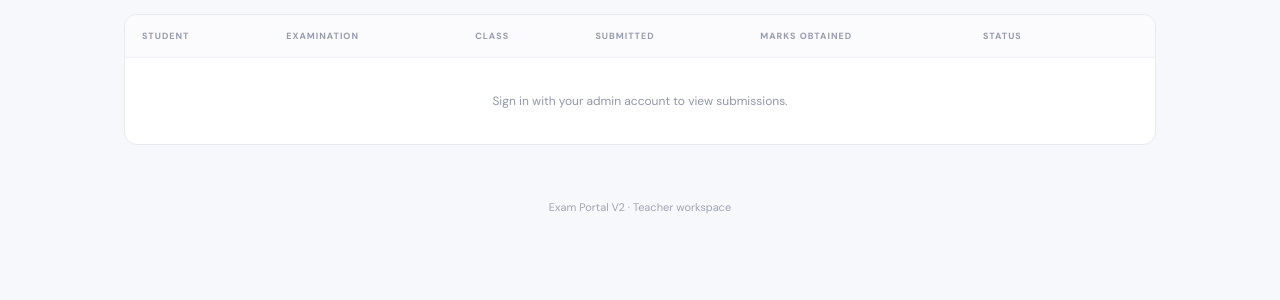
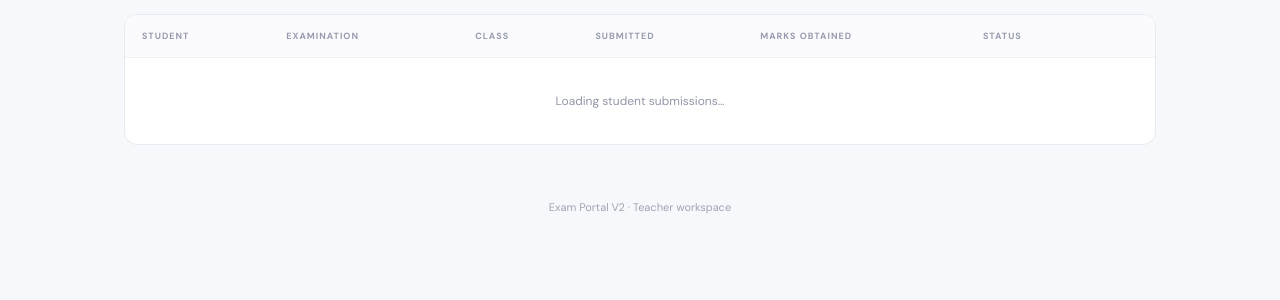
Before and after one commit to sayandas-eng/exam-portal-v2, a Flask app: page /teacher in a window 1280 px wide. Shown: the part 329-629 px from the top of the page. Run offline with Flask 3, Linux system fonts and the light colour scheme; some libraries are stand-ins or nearby versions.

Commit message:
Refresh results script and remove stale login placeholder

```diff
--- a/templates/teacher.html
+++ b/templates/teacher.html
@@ -1,7 +1,7 @@
 <!doctype html>
-<html lang="en"><head><meta charset="utf-8"><meta name="viewport" content="width=device-width, initial-scale=1, viewport-fit=cover"><title>Teacher Review · Exam Portal V2</title><link rel="preconnect" href="https://fonts.googleapis.com"><link href="https://fonts.googleapis.com/css2?family=DM+Sans:wght@400;500;600;700&family=Manrope:wght@600;700;800&display=swap" rel="stylesheet"><link rel="stylesheet" href="/static/teacher.css?v=public-results-4"></head>
+<html lang="en"><head><meta charset="utf-8"><meta name="viewport" content="width=device-width, initial-scale=1, viewport-fit=cover"><title>Teacher Review · Exam Portal V2</title><link rel="preconnect" href="https://fonts.googleapis.com"><link href="https://fonts.googleapis.com/css2?family=DM+Sans:wght@400;500;600;700&family=Manrope:wght@600;700;800&display=swap" rel="stylesheet"><link rel="stylesheet" href="/static/teacher.css?v=public-results-5"></head>
 <body><header><a class="brand" href="/"><b>E</b><span>exam<span>portal</span><small>TEACHER REVIEW</small></span></a><nav class="teacher-back-links" aria-label="Portal navigation"><a class="nav-admin" href="/admin">← Admin workspace</a><a class="nav-student" href="/">Student portal</a></nav><div class="auth" id="connected-panel"><span>Submissions available without sign-in</span></div></header>
 <main><div class="intro"><p class="eyebrow">ASSESSMENT WORKSPACE</p><h1>Student results <span>and submissions.</span></h1><p>Student answers are saved automatically. MCQs and SAQs are marked and results are released as soon as an examination is submitted.</p></div><div id="notice" role="status"></div>
-<section id="list-view"><div class="section-head"><div><h2>Student submissions</h2><p>Automatically evaluated examination submissions and released results.</p></div><div class="head-actions"><a id="ranking-download" class="light ranking-download" href="/api/admin/rankings.pdf">Download student ranking PDF</a><button id="refresh" class="light">↻ Refresh</button></div></div><div class="table-wrap"><table><thead><tr><th>STUDENT</th><th>EXAMINATION</th><th>CLASS</th><th>SUBMITTED</th><th>MARKS OBTAINED</th><th>STATUS</th><th></th></tr></thead><tbody id="rows"><tr><td colspan="7" class="empty">Sign in with your admin account to view submissions.</td></tr></tbody></table></div></section>
+<section id="list-view"><div class="section-head"><div><h2>Student submissions</h2><p>Automatically evaluated examination submissions and released results.</p></div><div class="head-actions"><a id="ranking-download" class="light ranking-download" href="/api/admin/rankings.pdf">Download student ranking PDF</a><button id="refresh" class="light">↻ Refresh</button></div></div><div class="table-wrap"><table><thead><tr><th>STUDENT</th><th>EXAMINATION</th><th>CLASS</th><th>SUBMITTED</th><th>MARKS OBTAINED</th><th>STATUS</th><th></th></tr></thead><tbody id="rows"><tr><td colspan="7" class="empty">Loading student submissions…</td></tr></tbody></table></div></section>
 <section id="review-view" class="hidden"><button id="back" class="back">← All submissions</button><div class="review-head"><div><p class="eyebrow">TEACHER REVIEW</p><h2 id="review-title">Submission</h2><p id="review-student"></p></div><div class="total" id="total">0 / 0 marks</div><a id="download-result" class="light hidden" href="#">Download result PDF</a></div><div id="questions"></div><div class="submit-bar"><label>Reviewer name<input id="reviewer" value="Teacher" maxlength="120"></label><button id="finalise">Save teacher adjustments</button></div></section>
-<footer>Exam Portal V2 · Teacher workspace</footer></main><script src="/static/teacher.js?v=public-results-4" defer></script></body></html>
+<footer>Exam Portal V2 · Teacher workspace</footer></main><script src="/static/teacher.js?v=public-results-5" defer></script></body></html>
```
